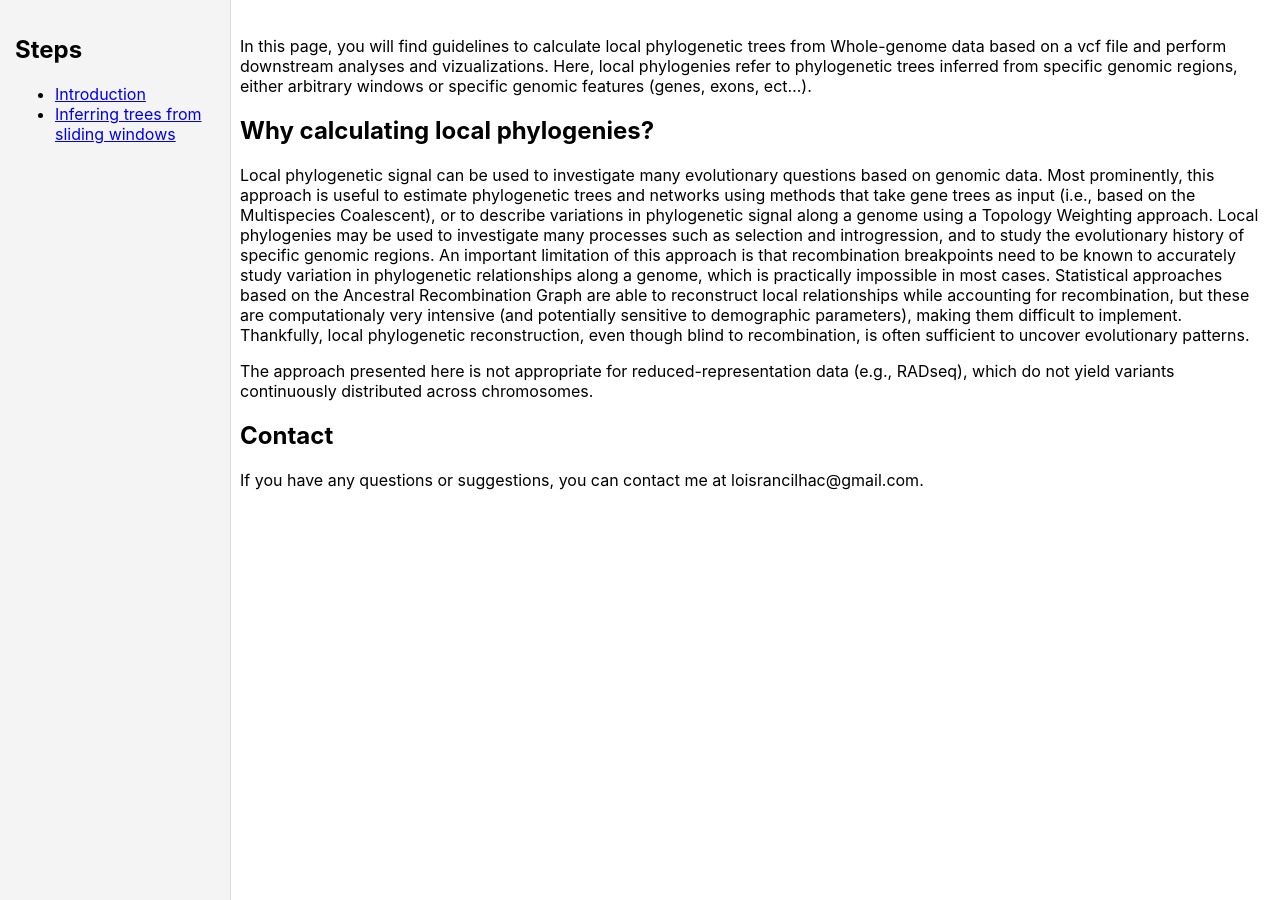
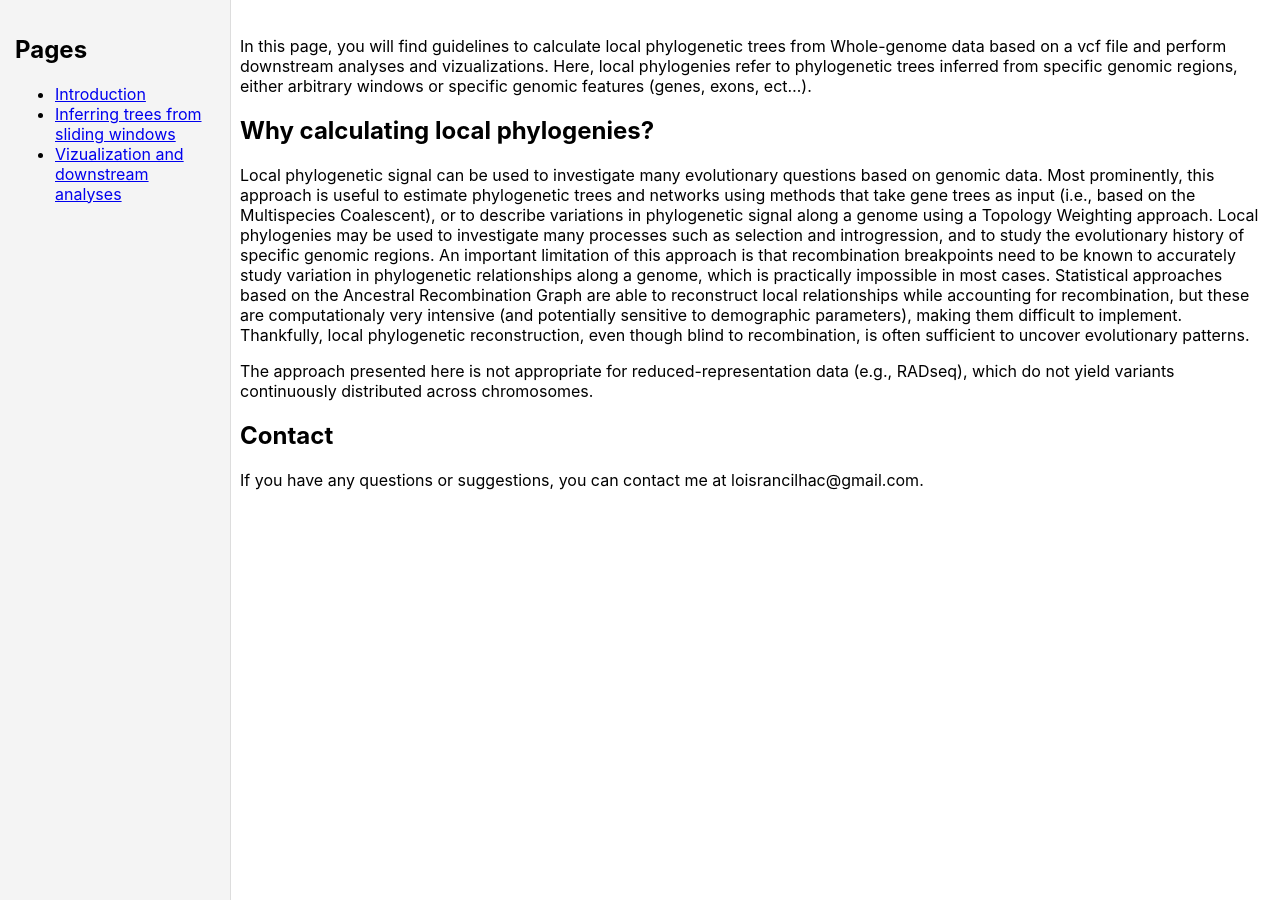
Before and after one commit to rancilhac/Genome-Wide-Phylogenies.github.io, a Jekyll site: the page built from index.md, in a window 1280 px wide. Built offline with Jekyll 4.4.1, drawn with Linux system fonts in a browser that asks for light colours; our own code applies the rules of GitHub Pages for plain Markdown files.

Commit message:
Update default.html

```diff
--- a/_layouts/default.html
+++ b/_layouts/default.html
@@ -10,10 +10,11 @@
 <body>
     <div class="container">
         <div class="sidebar">
-            <h2>Steps</h2>
+            <h2>Pages</h2>
             <ul>
                 <li><a href="{{ "/" | relative_url }}">Introduction</a></li>
                 <li><a href="{{ "/Sliding-windows.html" | relative_url }}">Inferring trees from sliding windows</a></li>
+                <li><a href="{{ "/Downstream-analyses.html" | relative_url }}">Vizualization and downstream analyses</a></li>
             </ul>
         </div>
         <div class="content">
```
